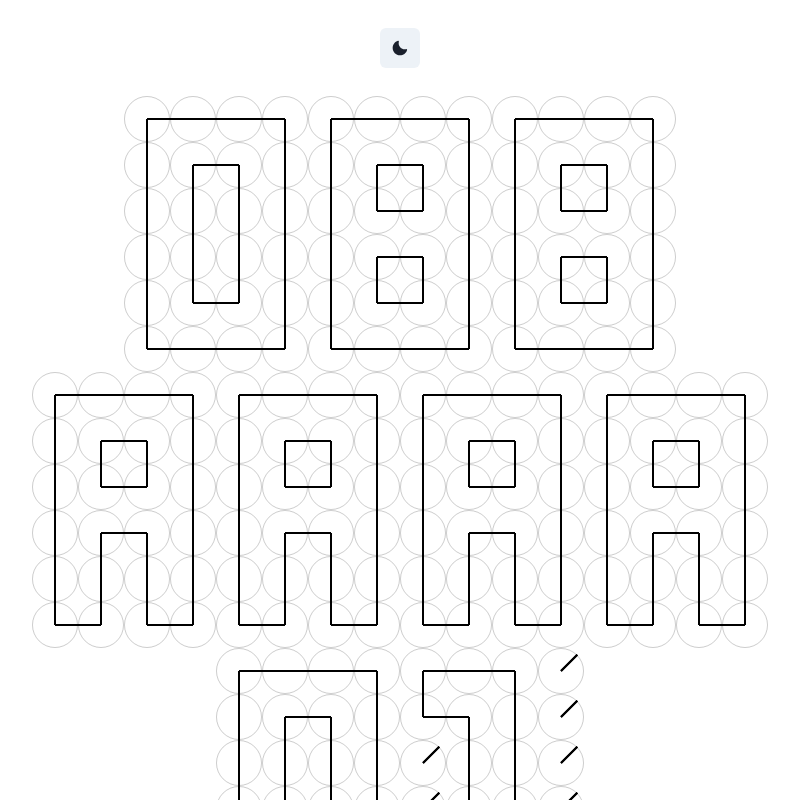
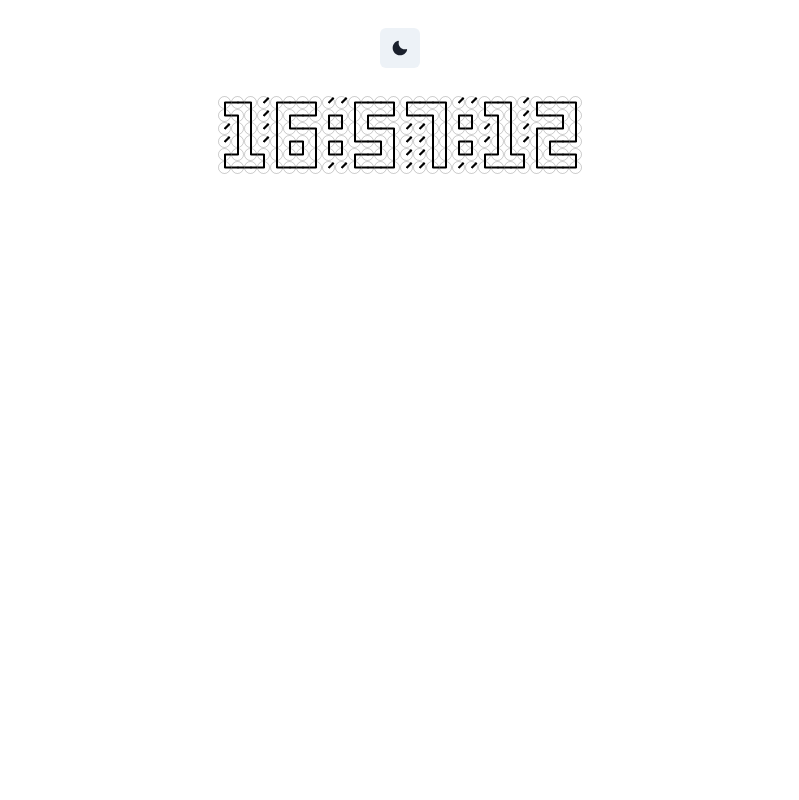
Before and after one commit to akazwz/start-page, a Next.js app: page / in a window 1280 px wide. Shown: the top 800 px of the page, without its empty margins (240-1039 px from the left). Built offline with nearby package versions, Linux system fonts and the light colour scheme.

Commit message:
add clock

```diff
--- a/components/ClockShow.tsx
+++ b/components/ClockShow.tsx
@@ -2,7 +2,6 @@
 
 import SwitchNumber from '../src/constants/numbers'
 import SwitchSymbol from '../src/constants/symbol'
-import SwitchLetters from '../src/constants/letters'
 
 interface ClockContainerProps{
 	borderColor: string
@@ -45,13 +44,13 @@
   transition: all 1s;
 `
 
-interface IBlockContainer{
+interface BlockContainerProps{
 	columns: number
 	rows: number
 	size: number
 }
 
-const BlockContainer = styled.div<Partial<IBlockContainer>>`
+const BlockContainer = styled.div<Partial<BlockContainerProps>>`
   display: grid;
   justify-content: center;
   grid-template-columns: repeat(${({ columns }) => columns || 4}, ${({ size }) => size || 46}px);
@@ -60,6 +59,7 @@
 `
 
 interface BaseClockProps{
+	size: number
 	borderColor: string
 	darkBorderColor: string
 	lineColor: string
@@ -74,11 +74,11 @@
 }
 
 export const NumberClock = ({
-	value, columns, rows, isDark, borderColor, darkBorderColor, lineColor, darkLineColor,
+	value, size, columns, rows, isDark, borderColor, darkBorderColor, lineColor, darkLineColor,
 }: NumberClockProps) => {
 	const data = SwitchNumber(value)
 	return (
-		<BlockContainer columns={columns} rows={rows}>
+		<BlockContainer columns={columns} rows={rows} size={size}>
 			{data.map((value, index,) => (
 				<ClockContainer
 					key={'clock-number-container-' + index}
@@ -86,14 +86,25 @@
 					darkBorderColor={darkBorderColor}
 					isDark={isDark || false}
 				>
-					<ClockLine color={lineColor} darkColor={darkLineColor} rotate={value[0]} isDark={isDark || false} />
-					<ClockLine color={lineColor} darkColor={darkLineColor} rotate={value[1]} isDark={isDark || false} />
+					<ClockLine
+						height={size! / 2}
+						color={lineColor}
+						darkColor={darkLineColor}
+						rotate={value[0]}
+						isDark={isDark || false}
+					/>
+					<ClockLine
+						height={size! / 2}
+						color={lineColor}
+						darkColor={darkLineColor}
+						rotate={value[1]}
+						isDark={isDark || false}
+					/>
 				</ClockContainer>
 			))}
 		</BlockContainer>
 	)
 }
-
 
 interface NumbersClockProps extends Partial<BaseClockProps>{
 	value: string
@@ -120,11 +131,11 @@
 }
 
 export const SymbolClock = ({
-	value, columns, rows, isDark, borderColor, darkBorderColor, lineColor, darkLineColor,
+	value, size, columns, rows, isDark, borderColor, darkBorderColor, lineColor, darkLineColor,
 }: SymbolClockProps) => {
 	const data = SwitchSymbol(value)
 	return (
-		<BlockContainer columns={columns || 2} rows={rows}>
+		<BlockContainer columns={columns || 2} rows={rows} size={size}>
 			{data.map((value, index,) => (
 				<ClockContainer
 					key={'clock-symbol-container-' + index}
@@ -132,51 +143,22 @@
 					darkBorderColor={darkBorderColor}
 					isDark={isDark || false}
 				>
-					<ClockLine color={lineColor} darkColor={darkLineColor} rotate={value[0]} isDark={isDark || false} />
-					<ClockLine color={lineColor} darkColor={darkLineColor} rotate={value[1]} isDark={isDark || false} />
+					<ClockLine
+						height={size! / 2}
+						color={lineColor}
+						darkColor={darkLineColor}
+						rotate={value[0]}
+						isDark={isDark || false}
+					/>
+					<ClockLine
+						height={size! / 2}
+						color={lineColor}
+						darkColor={darkLineColor}
+						rotate={value[1]}
+						isDark={isDark || false}
+					/>
 				</ClockContainer>
 			))}
 		</BlockContainer>
 	)
 }
-
-interface LettersClockProps extends Partial<BaseClockProps>{
-	value: string
-}
-
-export const LetterClock = ({
-	value, columns, rows, isDark, borderColor, darkBorderColor, lineColor, darkLineColor,
-}: LettersClockProps) => {
-	const data = SwitchLetters(value)
-	return (
-		<BlockContainer columns={columns} rows={rows}>
-			{data.map((value, index,) => (
-				<ClockContainer
-					key={'clock-letter-container-' + index}
-					borderColor={borderColor}
-					darkBorderColor={darkBorderColor}
-					isDark={isDark || false}
-				>
-					<ClockLine color={lineColor} darkColor={darkLineColor} rotate={value[0]} isDark={isDark || false} />
-					<ClockLine color={lineColor} darkColor={darkLineColor} rotate={value[1]} isDark={isDark || false} />
-				</ClockContainer>
-			))}
-		</BlockContainer>
-	)
-}
-
-export const LettersClock = (props: LettersClockProps) => {
-	const data = props.value.split('')
-	return (
-		<>
-			{data.map((value: string, index: number) => (
-				<div key={'numbers-clock-' + index}>
-					<LetterClock
-						{...props}
-						value={value}
-					/>
-				</div>
-			))}
-		</>
-	)
-}
--- a/pages/index.tsx
+++ b/pages/index.tsx
@@ -4,54 +4,44 @@
 import { MoonIcon, SunIcon } from '@chakra-ui/icons'
 
 import {
-	LetterClock,
-	LettersClock,
-	NumberClock,
 	NumbersClock,
 	SymbolClock,
 } from '../components/ClockShow'
 
 import type { NextPage } from 'next'
 
-type ClockType = [string, string]
-
-interface IClock{
-	hour: ClockType
-	minute: ClockType
-	second: ClockType
-}
-
 const Home: NextPage = () => {
 	const { colorMode, toggleColorMode } = useColorMode()
 
-	const [clock, setClock] = useState<IClock>()
+	const [hours, setHours] = useState<string>('00')
+	const [minutes, setMinutes] = useState<string>('00')
+	const [seconds, setSeconds] = useState<string>('00')
 
 	const toggleColorModeIcon = colorMode === 'dark' ? <SunIcon /> : <MoonIcon />
 
 	useEffect(() => {
 		const interval = setInterval(() => {
 			const date = new Date()
-			let hour = date.getHours().toString().split('')
-			let minute = date.getMinutes().toString().split('')
-			let second = date.getSeconds().toString().split('')
-
-			if (hour.length === 1) {
-				hour = ['0', hour[0]]
+			let hoursNew = date.getHours().toString()
+			let minutesNew = date.getMinutes().toString()
+			let secondsNew = date.getSeconds().toString()
+			if (hoursNew.length === 1) {
+				hoursNew = '0' + hoursNew
 			}
-			if (minute.length === 1) {
-				minute = ['0', minute[0]]
+			if (minutesNew.length === 1) {
+				minutesNew = '0' + minutesNew
 			}
-			if (second.length === 1) {
-				second = ['0', second[0]]
+			if (secondsNew.length === 1) {
+				secondsNew = '0' + secondsNew
 			}
-			setClock({
-				hour: [hour[0], hour[1]],
-				minute: [minute[0], minute[1]],
-				second: [second[0], second[1]],
-			})
+			setHours(hoursNew)
+			setMinutes(minutesNew)
+			setSeconds(secondsNew)
 		}, 1000)
 		return () => clearInterval(interval)
 	}, [])
+
+	const baseSize = 13
 
 	return (
 		<>
@@ -63,36 +53,11 @@
 					<IconButton onClick={toggleColorMode} aria-label={'toggle color mode'} icon={toggleColorModeIcon} />
 				</Center>
 				<Center>
-					<NumbersClock value={'088'} isDark={colorMode === 'dark'} />
-				</Center>
-				<Center>
-					<LettersClock value={'AAAA'} isDark={colorMode === 'dark'} />
-				</Center>
-				<Center>
-					<NumberClock value={0} isDark={colorMode === 'dark'} />
-					<NumberClock value={1} isDark={colorMode === 'dark'} />
-				</Center>
-				<Center>
-					<NumberClock value={2} isDark={colorMode === 'dark'} />
-					<NumberClock value={3} isDark={colorMode === 'dark'} />
-				</Center>
-				<Center>
-					<NumberClock value={4} isDark={colorMode === 'dark'} />
-					<NumberClock value={5} isDark={colorMode === 'dark'} />
-				</Center>
-				<Center>
-					<NumberClock value={6} isDark={colorMode === 'dark'} />
-					<NumberClock value={7} isDark={colorMode === 'dark'} />
-				</Center>
-				<Center>
-					<NumberClock value={8} isDark={colorMode === 'dark'} />
-					<NumberClock value={9} isDark={colorMode === 'dark'} />
-				</Center>
-				<Center>
-					<SymbolClock value={','} isDark={colorMode === 'dark'} />
-				</Center>
-				<Center>
-					<LetterClock value={'A'} isDark={colorMode === 'dark'} />
+					<NumbersClock value={hours} isDark={colorMode === 'dark'} size={baseSize} />
+					<SymbolClock value={':'} isDark={colorMode === 'dark'} size={baseSize} />
+					<NumbersClock value={minutes} isDark={colorMode === 'dark'} size={baseSize} />
+					<SymbolClock value={':'} isDark={colorMode === 'dark'} size={baseSize} />
+					<NumbersClock value={seconds} isDark={colorMode === 'dark'} size={baseSize} />
 				</Center>
 			</Box>
 		</>
--- a/src/constants/letters.ts
+++ /dev/null
@@ -1,45 +0,0 @@
-import { BlockType } from './types'
-import { BOTTOM_LEFT, RIGHT_BOTTOM, RIGHT_LEFT, TOP_BOTTOM, TOP_LEFT, TOP_RIGHT } from './directions'
-
-const letterA: BlockType = [
-	RIGHT_BOTTOM,
-	RIGHT_LEFT,
-	RIGHT_LEFT,
-	BOTTOM_LEFT,
-
-	TOP_BOTTOM,
-	RIGHT_BOTTOM,
-	BOTTOM_LEFT,
-	TOP_BOTTOM,
-
-	TOP_BOTTOM,
-	TOP_RIGHT,
-	TOP_LEFT,
-	TOP_BOTTOM,
-
-	TOP_BOTTOM,
-	RIGHT_BOTTOM,
-	BOTTOM_LEFT,
-	TOP_BOTTOM,
-
-	TOP_BOTTOM,
-	TOP_BOTTOM,
-	TOP_BOTTOM,
-	TOP_BOTTOM,
-
-	TOP_RIGHT,
-	TOP_LEFT,
-	TOP_RIGHT,
-	TOP_LEFT,
-]
-
-const SwitchLetters = (value?: string) => {
-	switch (value) {
-		case 'A':
-			return letterA
-		default:
-			return letterA
-	}
-}
-
-export default SwitchLetters
--- a/src/constants/symbol.ts
+++ b/src/constants/symbol.ts
@@ -29,7 +29,7 @@
 
 const SwitchSymbol = (value?: string) => {
 	switch (value) {
-		case ',':
+		case ':':
 			return colon
 		default:
 			return colon
```
